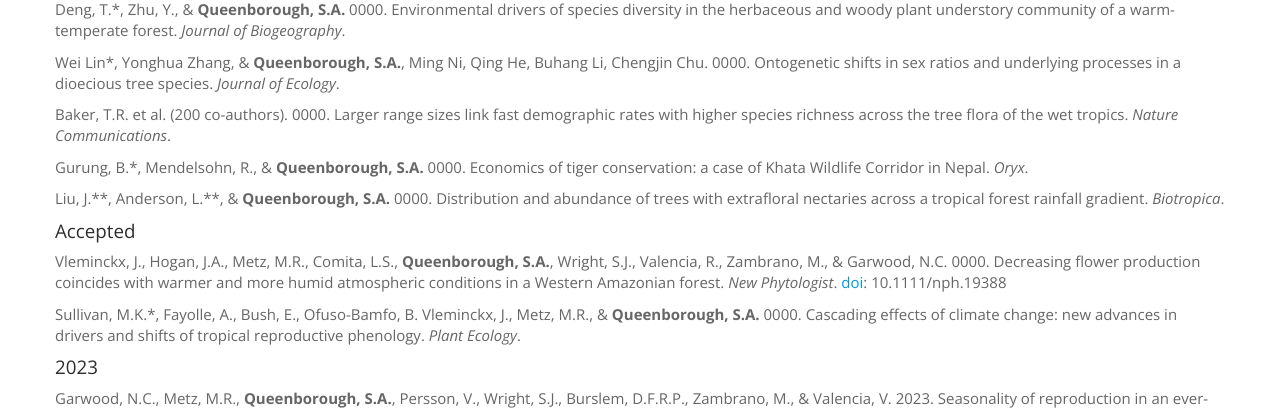
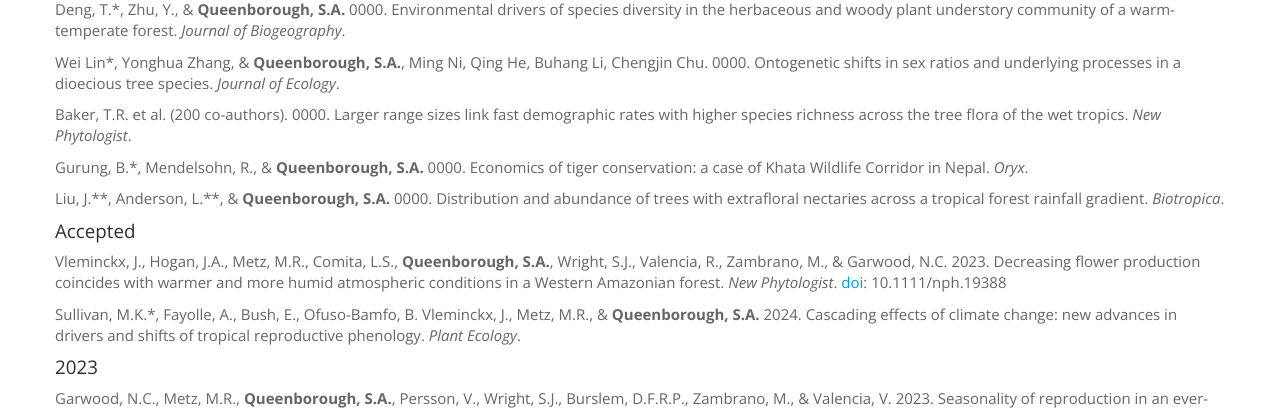
Before and after one commit to saq/saq.github.io, a Jekyll site: the page built from publications.md, in a window 1280 px wide and 900 px high, scrolled down 474 px. Shown: the part 156-566 px from the top of the window. Built offline with Jekyll 4.4.1, drawn with Linux system fonts in a browser that asks for light colours.

Commit message:
Update publications.md

```diff
--- a/publications.md
+++ b/publications.md
@@ -55,7 +55,7 @@
 
 Wei Lin\*, Yonghua Zhang, & **Queenborough, S.A.**, Ming Ni, Qing He, Buhang Li, Chengjin Chu. 0000. Ontogenetic shifts in sex ratios and underlying processes in a dioecious tree species. *Journal of Ecology*.
 
-Baker, T.R. et al. (200 co-authors). 0000. Larger range sizes link fast demographic rates with higher species richness across the tree flora of the wet tropics. *Nature Communications*.
+Baker, T.R. et al. (200 co-authors). 0000. Larger range sizes link fast demographic rates with higher species richness across the tree flora of the wet tropics. *New Phytologist*.
 
 Gurung, B.\*, Mendelsohn, R., & **Queenborough, S.A.** 0000. Economics of tiger conservation: a case of Khata Wildlife Corridor in Nepal. *Oryx*.
 
@@ -64,9 +64,9 @@
 
 #### Accepted
 
-Vleminckx, J., Hogan, J.A., Metz, M.R., Comita, L.S., **Queenborough, S.A.**, Wright, S.J., Valencia, R., Zambrano, M., & Garwood, N.C. 0000. Decreasing flower production coincides with warmer and more humid atmospheric conditions in a Western Amazonian forest. *New Phytologist*. [doi](https://doi.org/10.1111/nph.19388): 10.1111/nph.19388
+Vleminckx, J., Hogan, J.A., Metz, M.R., Comita, L.S., **Queenborough, S.A.**, Wright, S.J., Valencia, R., Zambrano, M., & Garwood, N.C. 2023. Decreasing flower production coincides with warmer and more humid atmospheric conditions in a Western Amazonian forest. *New Phytologist*. [doi](https://doi.org/10.1111/nph.19388): 10.1111/nph.19388
 
-Sullivan, M.K.\*, Fayolle, A., Bush, E., Ofuso-Bamfo, B. Vleminckx, J., Metz, M.R., & **Queenborough, S.A.** 0000. Cascading effects of climate change: new advances in drivers and shifts of tropical reproductive phenology. *Plant Ecology*.
+Sullivan, M.K.\*, Fayolle, A., Bush, E., Ofuso-Bamfo, B. Vleminckx, J., Metz, M.R., & **Queenborough, S.A.** 2024. Cascading effects of climate change: new advances in drivers and shifts of tropical reproductive phenology. *Plant Ecology*.
 
 
 #### 2023
```
